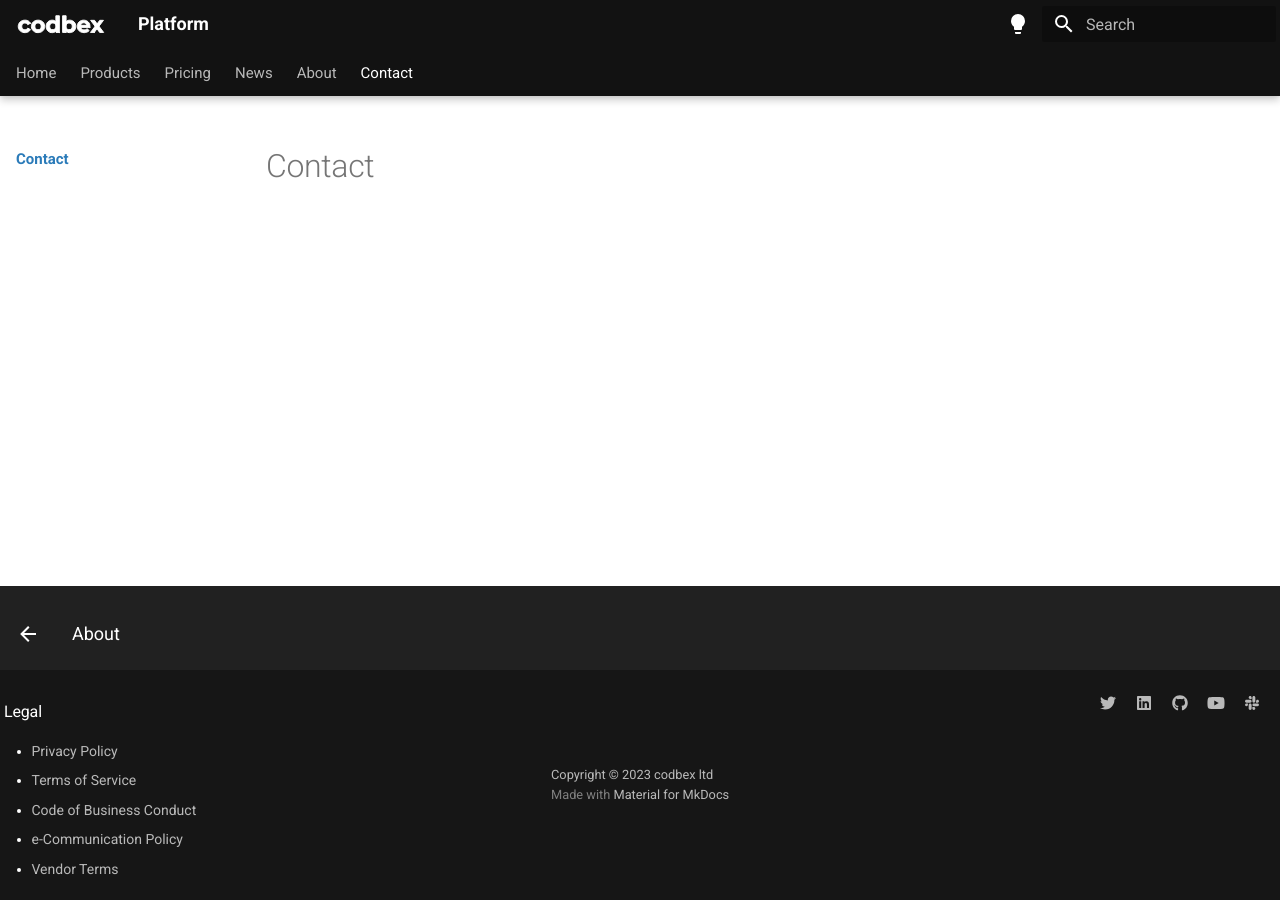
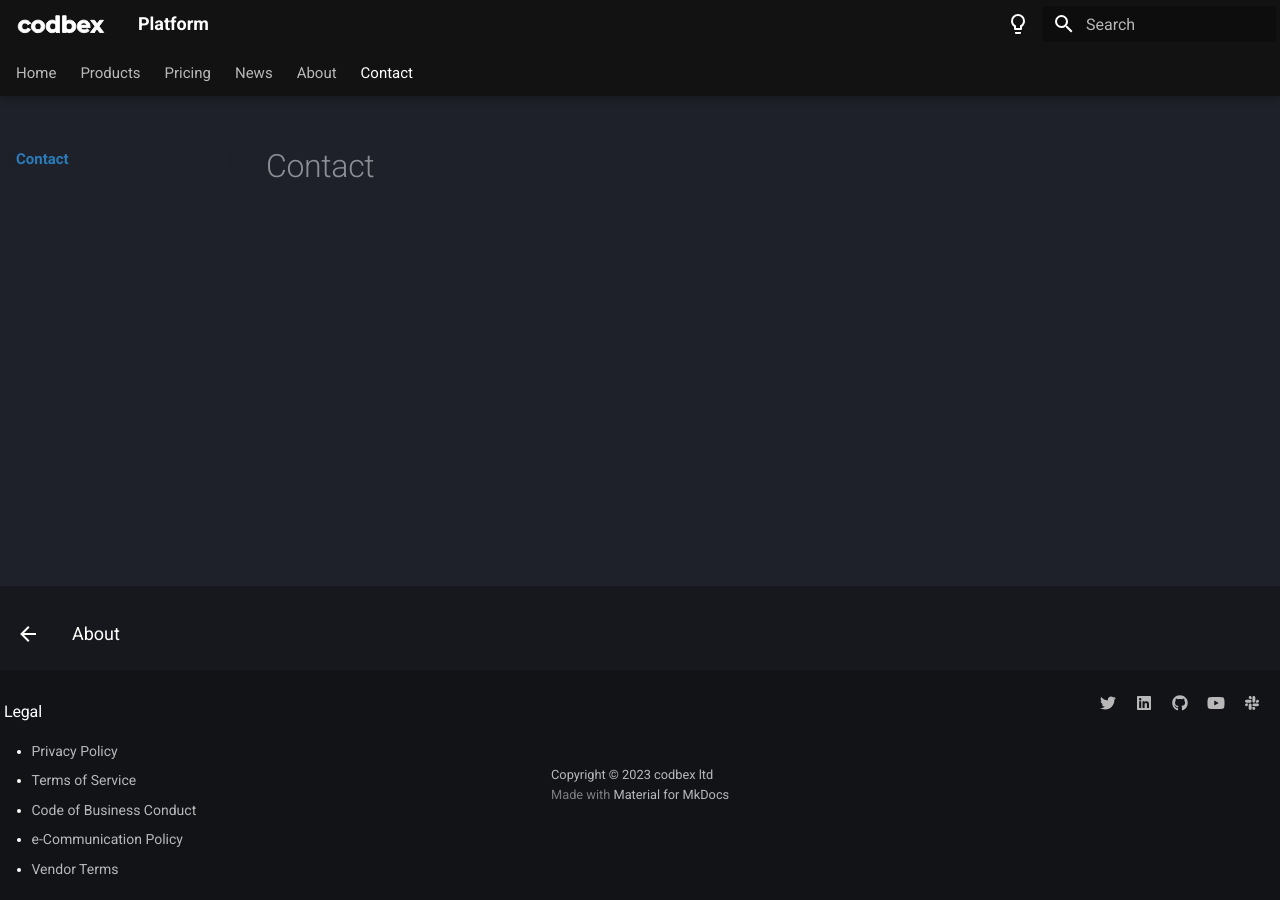
Before and after one commit to ThuF/codbex-site, an MkDocs documentation site: the page built from docs/contact/index.md, in a window 1280 px wide. Built offline with MkDocs 1.6.1 and Material for MkDocs 9.7.7, drawn with Linux system fonts in a browser that asks for light colours.

Commit message:
Small fixes

```diff
--- a/mkdocs.yaml
+++ b/mkdocs.yaml
@@ -24,14 +24,14 @@ theme:
   favicon: img/favicon.png
   logo: img/logo.svg
   palette:
+    - scheme: slate
+      toggle:
+        icon: material/lightbulb-outline
+        name: Switch to light mode
     - scheme: default
       toggle:
         icon: material/lightbulb
         name: Switch to dark mode
-    - scheme: slate
-      toggle:
-        icon: material/lightbulb-outline
-        name: Switch to light mode
   custom_dir: overrides
   features:
     - navigation.instant
--- a/overrides/home.html
+++ b/overrides/home.html
@@ -16,16 +16,6 @@
     .tx-container {
         padding-top: .0rem;
         background: conic-gradient(from 225deg at 60% 50%, rgb(255, 255, 255), rgba(0, 0, 0, 0.1), #e5890536, rgb(206, 206, 206, 0.15));
-    }
-
-    .tx-container-2 {
-        padding-top: .0rem;
-        background: linear-gradient(0deg, transparent, #e5890536, transparent);
-    }
-
-    .tx-container-3 {
-        padding-top: .0rem;
-        background: linear-gradient(191deg, transparent, #fdf7ef, transparent);
     }
 
     .tx-hero {
@@ -346,7 +336,7 @@
 </style>
 
 <!-- Main site Entry button descriptions -->
-<section class="tx-container-2">
+<section>
     <div class="md-grid md-typeset">
         <div class="tx-hero">
             <div class="tx-hero__image">
@@ -373,9 +363,6 @@
             <div class="mdx-expect">
                 <ul class="mdx-expect__list">
                     <li class="mdx-expect__item md-typeset">
-                        <div class="mdx-expect__icon">
-                            {% include ".icons/fontawesome/solid/users.svg" %}
-                        </div>
                         <div class="mdx-expect__description">
                             <h2>Who we are?</h2>
                             <p>We at codbex provide an innovative approach for building, deploying, selling and
@@ -383,9 +370,6 @@
                         </div>
                     </li>
                     <li class="mdx-expect__item md-typeset">
-                        <div class="mdx-expect__icon">
-                            {% include ".icons/fontawesome/solid/headset.svg" %}
-                        </div>
                         <div class="mdx-expect__description">
                             <h2>What do we provide?</h2>
                             <p>We at codbex offer an unique high-productivity application platform foundation for our
@@ -395,9 +379,6 @@
                         </div>
                     </li>
                     <li class="mdx-expect__item md-typeset">
-                        <div class="mdx-expect__icon">
-                            {% include ".icons/fontawesome/solid/code.svg" %}
-                        </div>
                         <div class="mdx-expect__description">
                             <h2>Developers</h2>
                             <p>Developers need a platform providing powerful tooling, scallable infrastructure and a
@@ -405,9 +386,6 @@
                         </div>
                     </li>
                     <li class="mdx-expect__item md-typeset">
-                        <div class="mdx-expect__icon">
-                            {% include ".icons/fontawesome/regular/building.svg" %}
-                        </div>
                         <div class="mdx-expect__description">
                             <h2>Enterprises</h2>
                             <p>Enterprises looking for a modern, extendable and secure cloud applications for their
@@ -415,9 +393,6 @@
                         </div>
                     </li>
                     <li class="mdx-expect__item md-typeset">
-                        <div class="mdx-expect__icon">
-                            {% include ".icons/fontawesome/regular/handshake.svg" %}
-                        </div>
                         <div class="mdx-expect__description">
                             <h2>Vendors</h2>
                             <p>Vendors want to build solutions tailored for specific customer’s needs by combining ready
@@ -425,9 +400,6 @@
                         </div>
                     </li>
                     <li class="mdx-expect__item md-typeset">
-                        <div class="mdx-expect__icon">
-                            {% include ".icons/fontawesome/solid/chart-column.svg" %}
-                        </div>
                         <div class="mdx-expect__description">
                             <h2>Resellers</h2>
                             <p>Resellers want to expand their products and services portfolio by promoting and reselling
@@ -440,7 +412,7 @@
     </div>
 </section>
 
-<section class="mdx-parallax__group tx-container-2">
+<section class="mdx-parallax__group">
     <div class="md-content md-grid">
         <div class="md-content__inner">
             <header class="md-typeset">
@@ -538,7 +510,7 @@
     </div>
 </section>
 
-<section class="tx-container-2">
+<section>
     <div class="md-content md-grid">
         <div class="md-content__inner mdx-content__inner">
             <div class="mdx-content__column">
```
